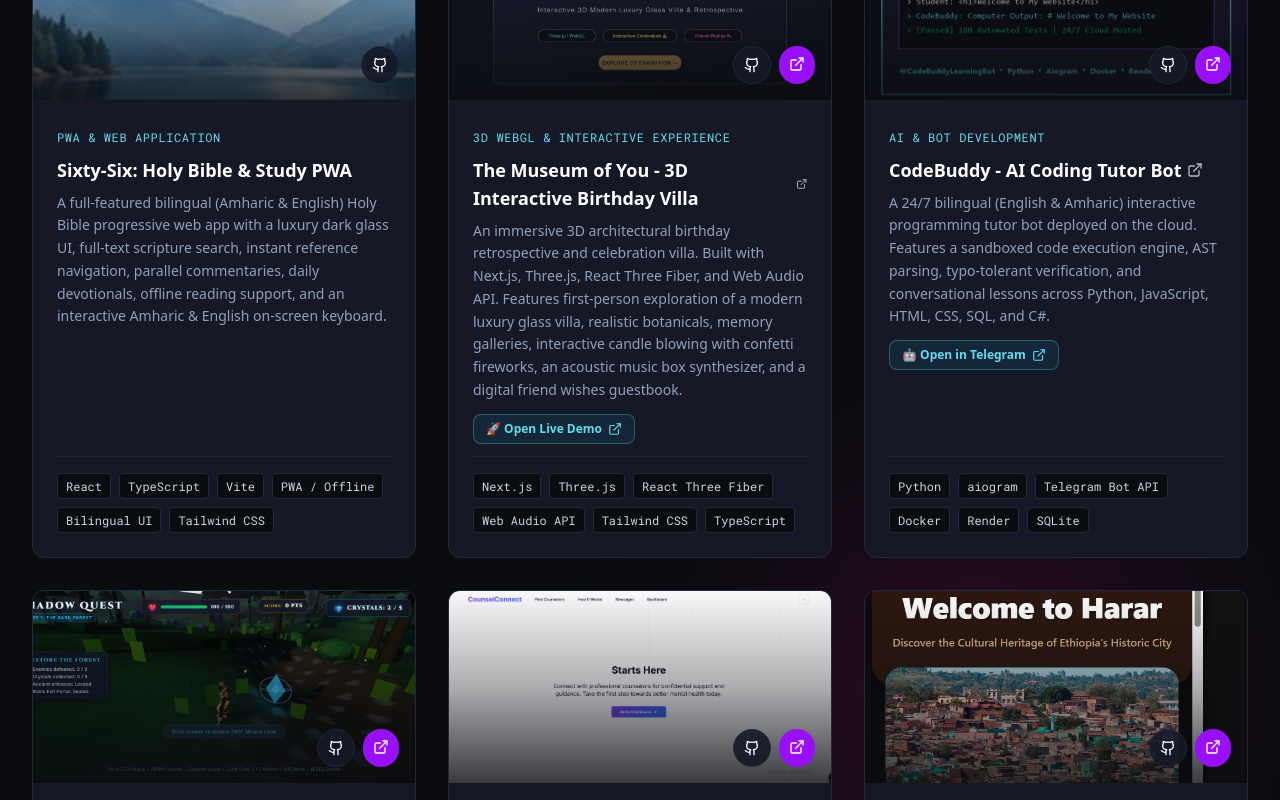
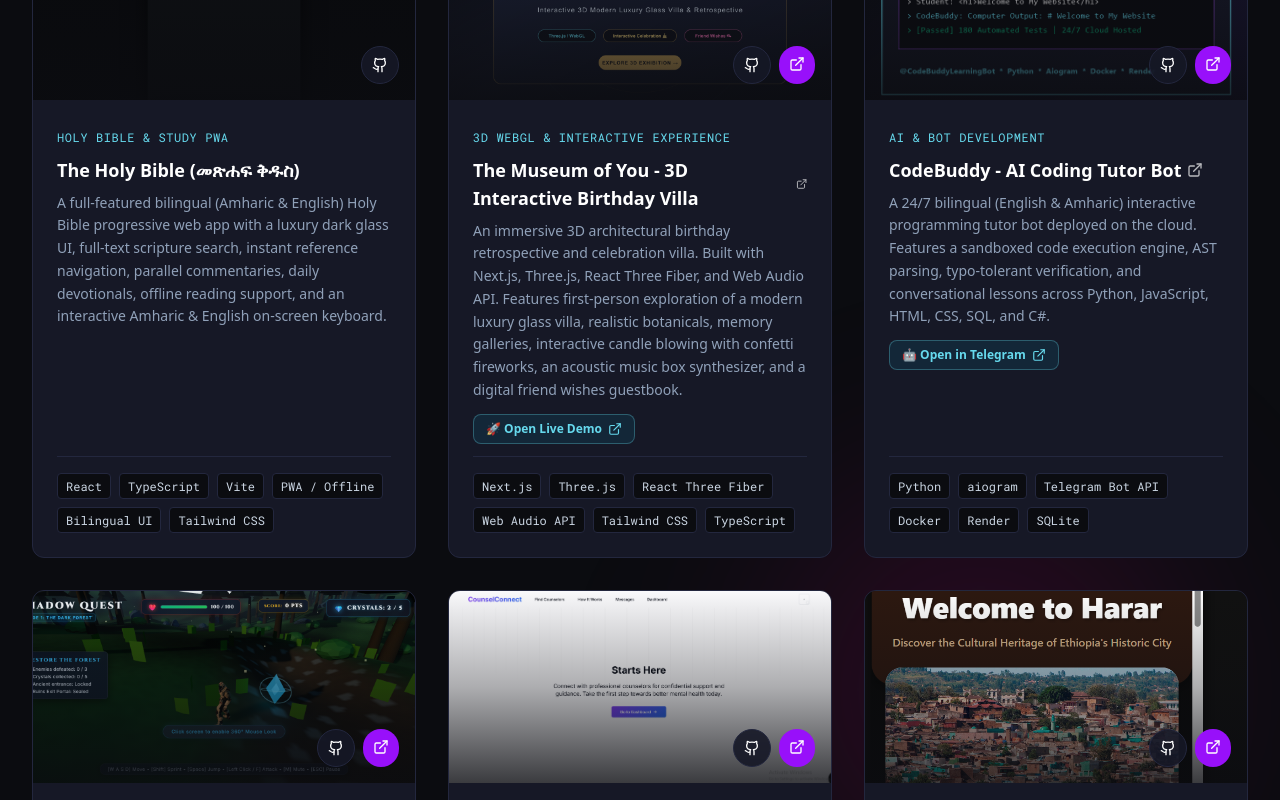
Before and after one commit to mercy306/portfolio, a Next.js app: page / in a window 1280 px wide. Shown: the part 1878-2678 px from the top of the page. Built offline with nearby package versions, Linux system fonts and the light colour scheme.

Commit message:
feat: update Bible project title to 'The Holy Bible (መጽሐፍ ቅዱስ)' and replace mockup with real app UI screenshot

```diff
--- a/components/Projects.tsx
+++ b/components/Projects.tsx
@@ -6,9 +6,9 @@ import { ExternalLink, Github } from 'lucide-react';
 const projects = [
   {
     id: 'sixty-six-bible',
-    title: 'Sixty-Six: Holy Bible & Study PWA',
+    title: 'The Holy Bible (መጽሐፍ ቅዱስ)',
     category: 'web',
-    categoryLabel: 'PWA & Web Application',
+    categoryLabel: 'Holy Bible & Study PWA',
     description:
       'A full-featured bilingual (Amharic & English) Holy Bible progressive web app with a luxury dark glass UI, full-text scripture search, instant reference navigation, parallel commentaries, daily devotionals, offline reading support, and an interactive Amharic & English on-screen keyboard.',
     tags: ['React', 'TypeScript', 'Vite', 'PWA / Offline', 'Bilingual UI', 'Tailwind CSS'],
```
Also changed, not shown: public/holy-bible.png.
